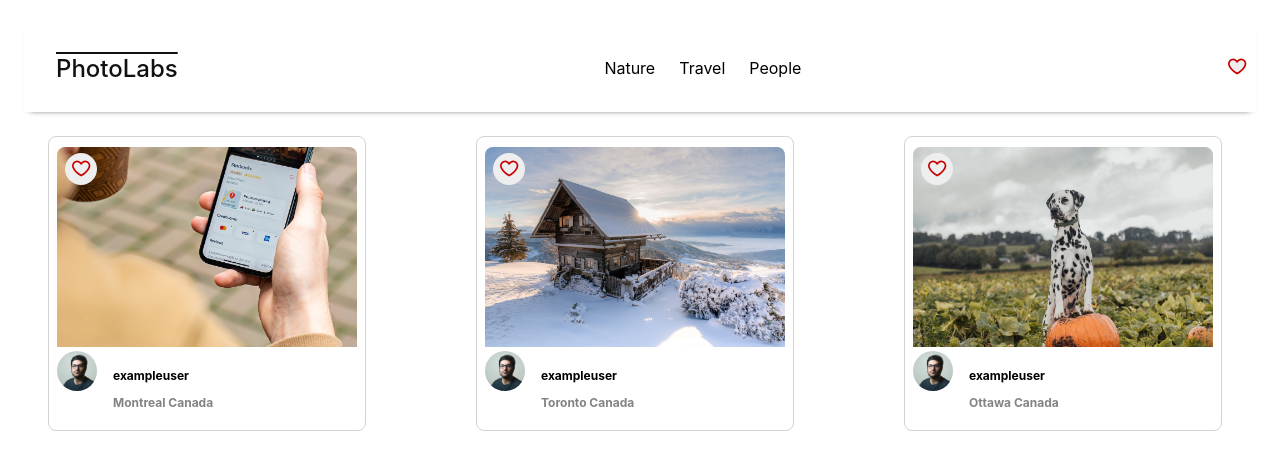
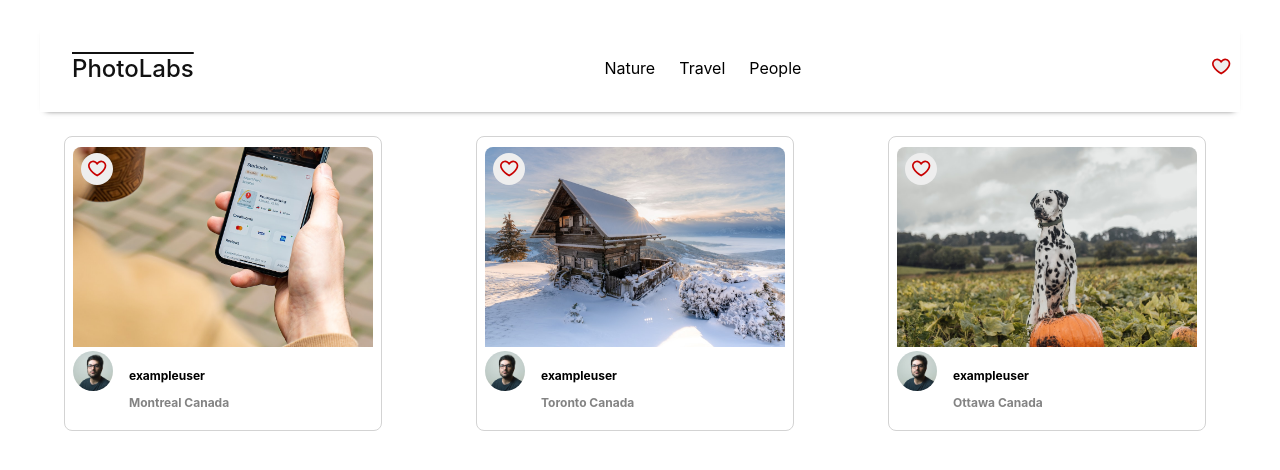
Before and after one commit to vyshudoulagar/photolabs, a React (Create React App) app in the folder frontend/: page / in a window 1280 px wide. Shown: the top 470 px of the page. Built offline with nearby package versions, Linux system fonts and the light colour scheme; the HTML template or start-up script is replaced by a standard one.

Commit message:
add home route

```diff
--- a/frontend/src/App.jsx
+++ b/frontend/src/App.jsx
@@ -1,9 +1,7 @@
 import React from 'react';
 
 import './App.scss';
-import PhotoList from 'components/PhotoList';
-import TopicList from 'components/TopicList';
-import TopNavigation from 'components/TopNavigationBar';
+import HomeRoute from 'routes/HomeRoute';
 
 // Note: Rendering a single component to build components in isolation
 
@@ -16,8 +14,7 @@ const App = () => {
                     <PhotoListItem data={sampleDataForPhotoListItem} />
                 </div>
             ))} */}
-            <TopNavigation />
-            <PhotoList />
+            <HomeRoute />
         </div>
     );
 };
--- a/frontend/src/routes/HomeRoute.jsx
+++ b/frontend/src/routes/HomeRoute.jsx
@@ -1,11 +1,14 @@
 import React from 'react';
 
 import '../styles/HomeRoute.scss';
+import TopNavigation from 'components/TopNavigationBar';
+import PhotoList from 'components/PhotoList';
 
 const HomeRoute = () => {
   return (
     <div className="home-route">
-      {/* Insert React */}
+      <TopNavigation />
+      <PhotoList />
     </div>
   );
 };
```
